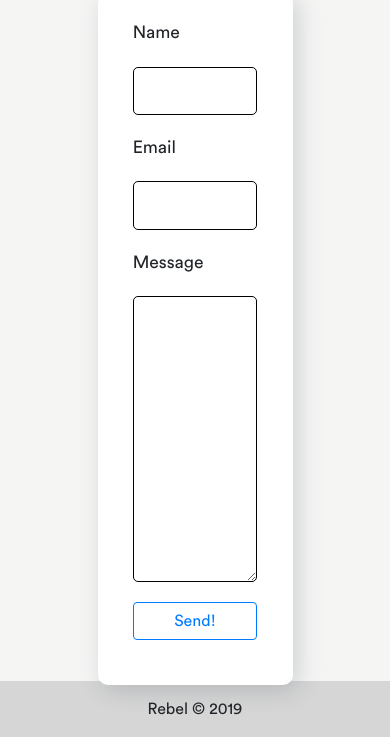
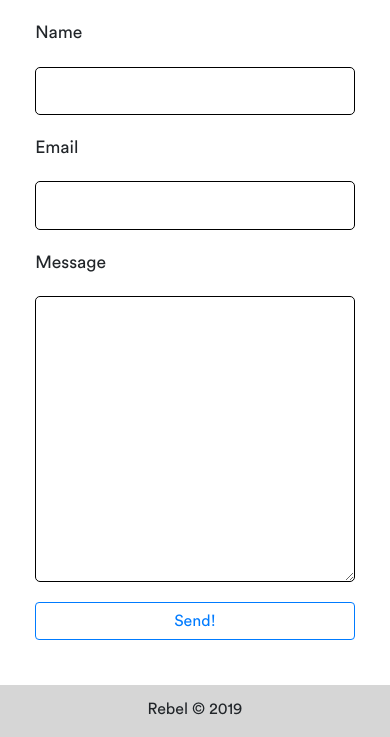
Before and after one commit to nabhoneel/nparchments-website, a Gatsby site: page /contact in a window 390 px wide. Shown: the part 163-900 px from the top of the page. Built offline with nearby package versions, Linux system fonts and the light colour scheme; Gatsby itself is replaced by a stand-in of ours.

Commit message:
fixed contact form width

```diff
--- a/src/pages/contact.scss
+++ b/src/pages/contact.scss
@@ -25,6 +25,14 @@
 	width: 50%;
 }
 
+@media (max-width: 576px) {
+	.form-section {
+		width: 100%;
+		border-radius: 0;
+		box-shadow: none;
+	}
+}
+
 input, .btn, .label, textarea {
 	margin: 10px 0;
 }
```
